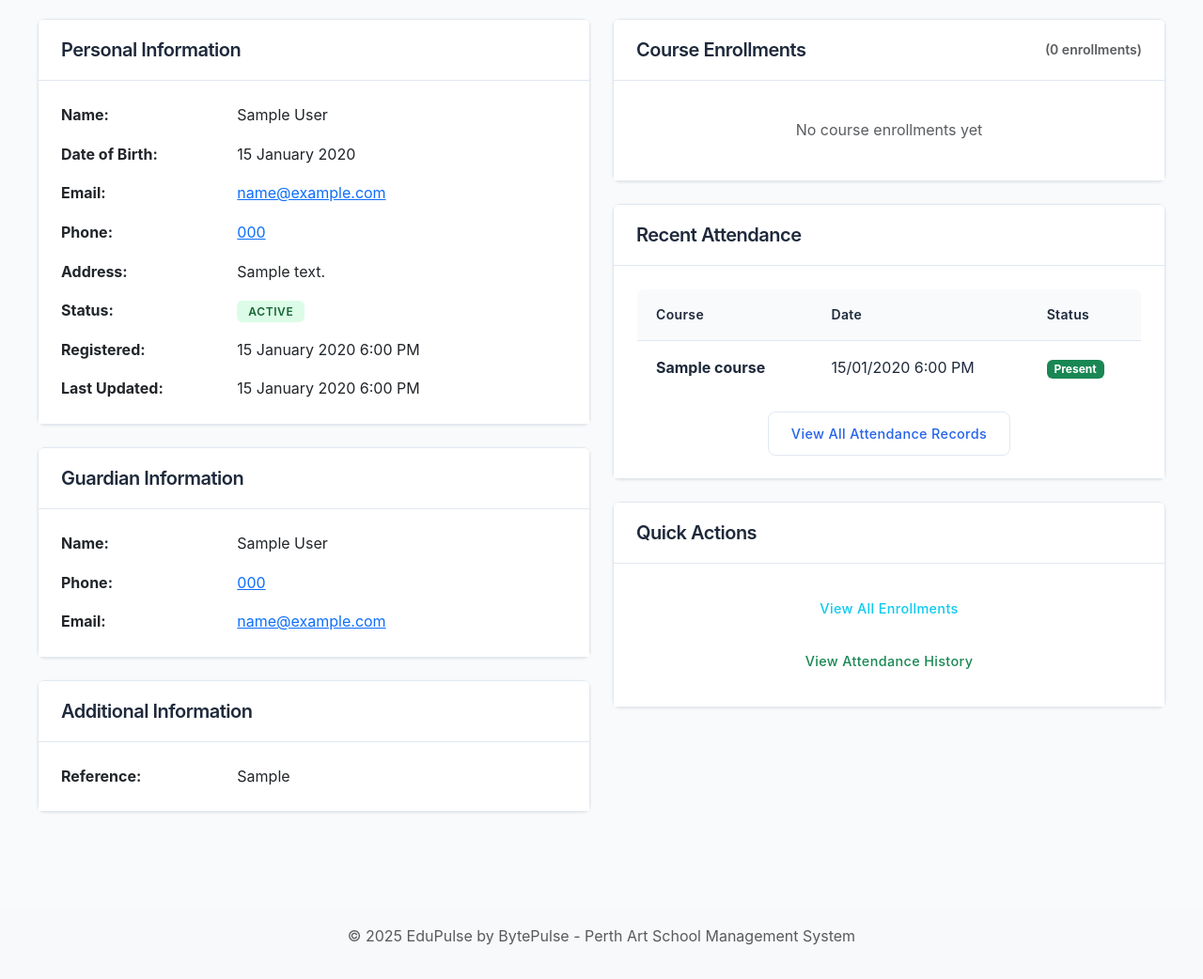
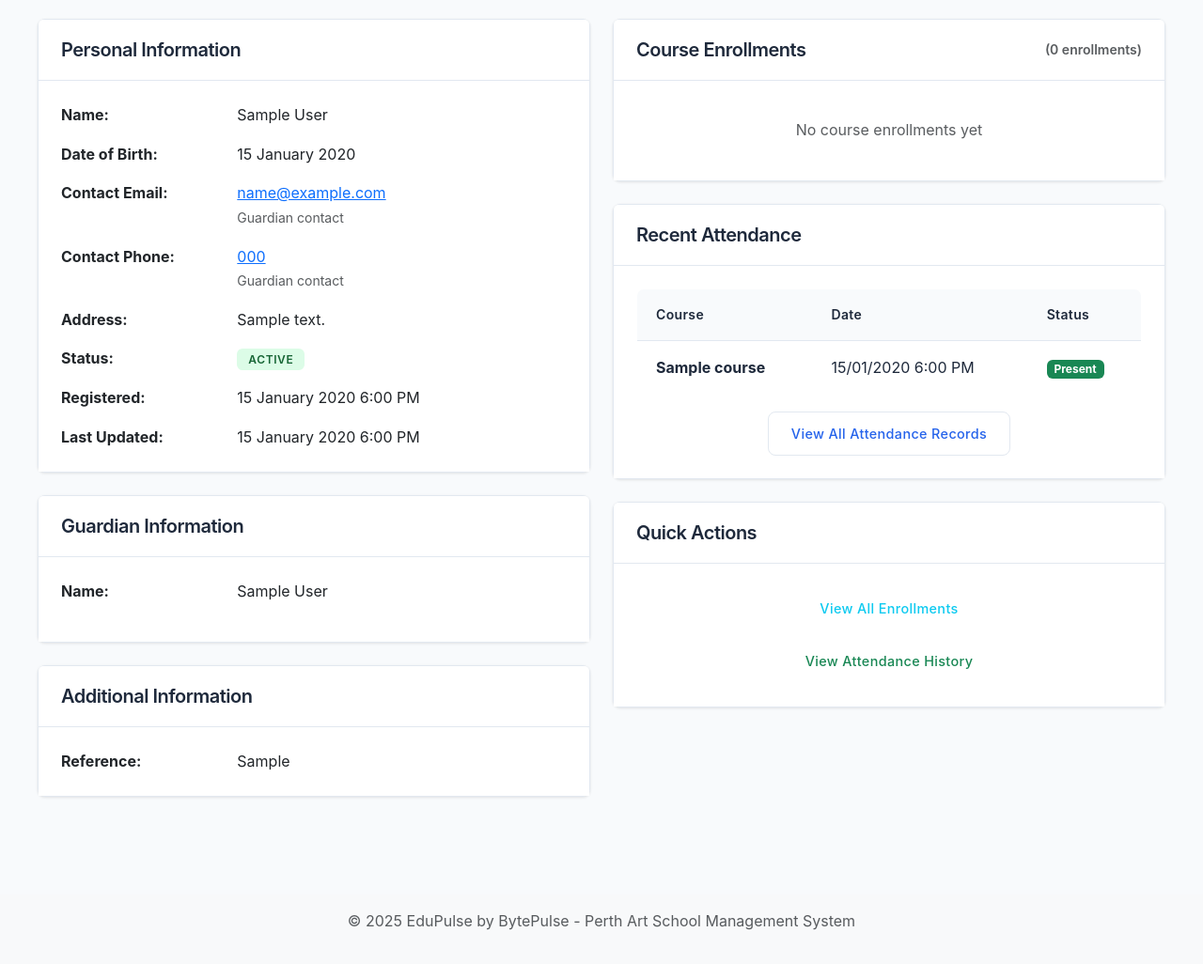
Before and after one commit to changjiang1124/edupulse, a Django app: page /students/1/ in a window 1280 px wide. Shown: the part 226-1268 px from the top of the page at 94% size. After the commit the page ends 1216 px from the top, so only its background shows below. Run offline with Django 5.2, Linux system fonts and the light colour scheme; a user stored in the database is signed in; tables that the repository leaves empty hold one stand-in row (values such as "Sample post"); data that the repository does not hold is empty; some libraries are stand-ins or nearby versions.

Commit message:
refactor(students): 统一学生联系方式逻辑，简化模型字段
feat(students): 添加年龄验证逻辑，未成年学生需填写监护人信息

fix(enrollment): 修复课程注册URL生成问题

docs: 更新相关文档和计划说明

```diff
--- a/edupulse/urls.py
+++ b/edupulse/urls.py
@@ -29,7 +29,7 @@ urlpatterns = [
     path('enroll/', include('enrollment.urls')),
 
     # Staff enrollment management URLs (accessible at /enrollment/)
-    path('enrollment/', include('enrollment.urls', namespace='staff_enrollment')),
+    path('enrollment/', include(('enrollment.urls', 'enrollment'), namespace='staff_enrollment')),
 
     # TinyMCE URL
     path('tinymce/', include('tinymce.urls')),
--- a/students/models.py
+++ b/students/models.py
@@ -62,63 +62,28 @@ class Student(models.Model):
         verbose_name='Address'
     )
 
-    # Primary Contact Information (from enrollment form)
-    primary_contact_email = models.EmailField(
+    # Contact Information (unified as per enrollment form logic)
+    contact_email = models.EmailField(
         blank=True,
-        verbose_name='Primary Contact Email',
-        help_text='Main email address for course communications'
+        verbose_name='Contact Email',
+        help_text='Primary email address for communications (student or guardian depending on age)'
     )
-    primary_contact_phone = models.CharField(
+    contact_phone = models.CharField(
         max_length=20,
         blank=True,
         validators=[RegexValidator(
             r'^(0[4-5]\d{2}\s?\d{3}\s?\d{3}|0[2,3,7-9]\d?\s?\d{4}\s?\d{4}|0[2,3,7-9]\d{8})$',
             'Please enter a valid Australian phone number (e.g., 0412 345 678, 02 1234 5678)'
         )],
-        verbose_name='Primary Contact Phone',
-        help_text='Main phone number for SMS notifications'
-    )
-    primary_contact_type = models.CharField(
-        max_length=20,
-        choices=[('student', 'Student'), ('guardian', 'Guardian')],
-        default='student',
-        verbose_name='Primary Contact Type',
-        help_text='Indicates if primary contact is the student or guardian'
+        verbose_name='Contact Phone',
+        help_text='Primary phone number for SMS notifications (student or guardian depending on age)'
     )
 
-    # Detailed Contact Information (for internal management)
-    email = models.EmailField(
-        blank=True,
-        verbose_name='Student Personal Email'
-    )
-    phone = models.CharField(
-        max_length=20,
-        blank=True,
-        validators=[RegexValidator(
-            r'^(0[4-5]\d{2}\s?\d{3}\s?\d{3}|0[2,3,7-9]\d?\s?\d{4}\s?\d{4}|0[2,3,7-9]\d{8})$',
-            'Please enter a valid Australian phone number (e.g., 0412 345 678, 02 1234 5678)'
-        )],
-        verbose_name='Student Personal Phone'
-    )
-
-    # Guardian Information
+    # Guardian Information (for students under 18)
     guardian_name = models.CharField(
         max_length=100,
         blank=True,
         verbose_name='Guardian Name'
-    )
-    guardian_phone = models.CharField(
-        max_length=20,
-        blank=True,
-        validators=[RegexValidator(
-            r'^(0[4-5]\d{2}\s?\d{3}\s?\d{3}|0[2,3,7-9]\d?\s?\d{4}\s?\d{4}|0[2,3,7-9]\d{8})$',
-            'Please enter a valid Australian phone number (e.g., 0412 345 678, 02 1234 5678)'
-        )],
-        verbose_name='Guardian Phone'
-    )
-    guardian_email = models.EmailField(
-        blank=True,
-        verbose_name='Guardian Email'
     )
 
     # Emergency Contact Information
@@ -228,12 +193,12 @@ class Student(models.Model):
         return f"{self.first_name} {self.last_name}"
 
     def get_contact_email(self):
-        """Get primary contact email with fallback logic"""
-        return self.primary_contact_email or self.email or self.guardian_email
+        """Get primary contact email (student or guardian based on age)"""
+        return self.contact_email
 
     def get_contact_phone(self):
-        """Get primary contact phone with fallback logic"""
-        return self.primary_contact_phone or self.phone or self.guardian_phone
+        """Get primary contact phone (student or guardian based on age)"""
+        return self.contact_phone
 
     def get_age(self):
         """Calculate student's current age"""
--- a/templates/core/courses/detail.html
+++ b/templates/core/courses/detail.html
@@ -411,8 +411,7 @@ document.addEventListener('DOMContentLoaded', function() {
     // Global function to copy enrollment URL
     window.copyEnrollmentUrl = async function() {
         // Generate the full public enrollment URL with query parameter
-        const baseUrl = "{{ request.build_absolute_uri }}{% url 'enrollment:public_enrollment' %}";
-        const enrollmentUrl = baseUrl + "?course={{ course.pk }}";
+        const enrollmentUrl = "{{ request.scheme }}://{{ request.get_host }}{% url 'enrollment:public_enrollment' %}?course={{ course.pk }}";
 
         try {
             // Modern Clipboard API (preferred method)
@@ -473,8 +472,7 @@ document.addEventListener('DOMContentLoaded', function() {
 
     // Show error notification
     function showCopyError() {
-        const baseUrl = "{{ request.build_absolute_uri }}{% url 'enrollment:public_enrollment' %}";
-        const enrollmentUrl = baseUrl + "?course={{ course.pk }}";
+        const enrollmentUrl = "{{ request.scheme }}://{{ request.get_host }}{% url 'enrollment:public_enrollment' %}?course={{ course.pk }}";
         alert('Failed to copy URL to clipboard. Please copy manually: ' + enrollmentUrl);
     }
 });
--- a/templates/core/students/detail.html
+++ b/templates/core/students/detail.html
@@ -56,20 +56,26 @@
                 </div>
                 {% endif %}
 
-                {% if student.email %}
+                {% if student.contact_email %}
                 <div class="row mb-3">
-                    <div class="col-sm-4"><strong>Email:</strong></div>
+                    <div class="col-sm-4"><strong>Contact Email:</strong></div>
                     <div class="col-sm-8">
-                        <a href="mailto:{{ student.email }}">{{ student.email }}</a>
+                        <a href="mailto:{{ student.contact_email }}">{{ student.contact_email }}</a>
+                        {% if student.guardian_name %}
+                            <br><small class="text-muted">Guardian contact</small>
+                        {% endif %}
                     </div>
                 </div>
                 {% endif %}
 
-                {% if student.phone %}
+                {% if student.contact_phone %}
                 <div class="row mb-3">
-                    <div class="col-sm-4"><strong>Phone:</strong></div>
+                    <div class="col-sm-4"><strong>Contact Phone:</strong></div>
                     <div class="col-sm-8">
-                        <a href="tel:{{ student.phone }}">{{ student.phone }}</a>
+                        <a href="tel:{{ student.contact_phone }}">{{ student.contact_phone }}</a>
+                        {% if student.guardian_name %}
+                            <br><small class="text-muted">Guardian contact</small>
+                        {% endif %}
                     </div>
                 </div>
                 {% endif %}
@@ -103,36 +109,21 @@
         </div>
 
         <!-- Guardian Information -->
-        {% if student.guardian_name or student.guardian_phone or student.guardian_email %}
+        {% if student.guardian_name %}
         <div class="card mb-4">
             <div class="card-header">
                 <h5 class="mb-0">Guardian Information</h5>
             </div>
             <div class="card-body">
-                {% if student.guardian_name %}
                 <div class="row mb-3">
                     <div class="col-sm-4"><strong>Name:</strong></div>
                     <div class="col-sm-8">{{ student.guardian_name }}</div>
                 </div>
-                {% endif %}
 
-                {% if student.guardian_phone %}
-                <div class="row mb-3">
-                    <div class="col-sm-4"><strong>Phone:</strong></div>
-                    <div class="col-sm-8">
-                        <a href="tel:{{ student.guardian_phone }}">{{ student.guardian_phone }}</a>
-                    </div>
+                <div class="alert alert-info small">
+                    <i class="fas fa-info-circle me-1"></i>
+                    The contact details above belong to this guardian as the student is under 18.
                 </div>
-                {% endif %}
-
-                {% if student.guardian_email %}
-                <div class="row">
-                    <div class="col-sm-4"><strong>Email:</strong></div>
-                    <div class="col-sm-8">
-                        <a href="mailto:{{ student.guardian_email }}">{{ student.guardian_email }}</a>
-                    </div>
-                </div>
-                {% endif %}
             </div>
         </div>
         {% endif %}
@@ -433,24 +424,21 @@ function getStudentContactDisplay() {
     let contactInfo = `<strong>${name}</strong><br>`;
 
     // Check if we have guardian info (under 18 logic)
-    {% if student.guardian_name or student.guardian_email or student.guardian_phone %}
-        contactInfo += '<i class="fas fa-user-friends me-1"></i>Guardian Contact: ';
-        {% if student.guardian_name %}
-            contactInfo += '{{ student.guardian_name }}';
+    {% if student.guardian_name %}
+        contactInfo += '<i class="fas fa-user-friends me-1"></i>Guardian Contact: {{ student.guardian_name }}';
+        {% if student.contact_email %}
+            contactInfo += ' ({{ student.contact_email }})';
         {% endif %}
-        {% if student.guardian_email %}
-            contactInfo += ' ({{ student.guardian_email }})';
-        {% endif %}
-        {% if student.guardian_phone %}
-            contactInfo += ' - {{ student.guardian_phone }}';
+        {% if student.contact_phone %}
+            contactInfo += ' - {{ student.contact_phone }}';
         {% endif %}
     {% else %}
         contactInfo += '<i class="fas fa-user me-1"></i>Direct Contact: ';
-        {% if student.email %}
-            contactInfo += '{{ student.email }}';
+        {% if student.contact_email %}
+            contactInfo += '{{ student.contact_email }}';
         {% endif %}
-        {% if student.phone %}
-            contactInfo += ' - {{ student.phone }}';
+        {% if student.contact_phone %}
+            contactInfo += ' - {{ student.contact_phone }}';
         {% endif %}
     {% endif %}
 
```
Also changed, not shown: enrollment/forms.py (+11 -21 lines), next-step.md (+6 -0 lines), plans.md (+81 -0 lines), students/admin.py (+18 -14 lines), students/forms.py (+32 -36 lines), templates/core/students/form.html (+37 -38 lines), templates/core/students/list.html (+9 -8 lines), students/migrations/0008_update_contact_fields.py (added).
